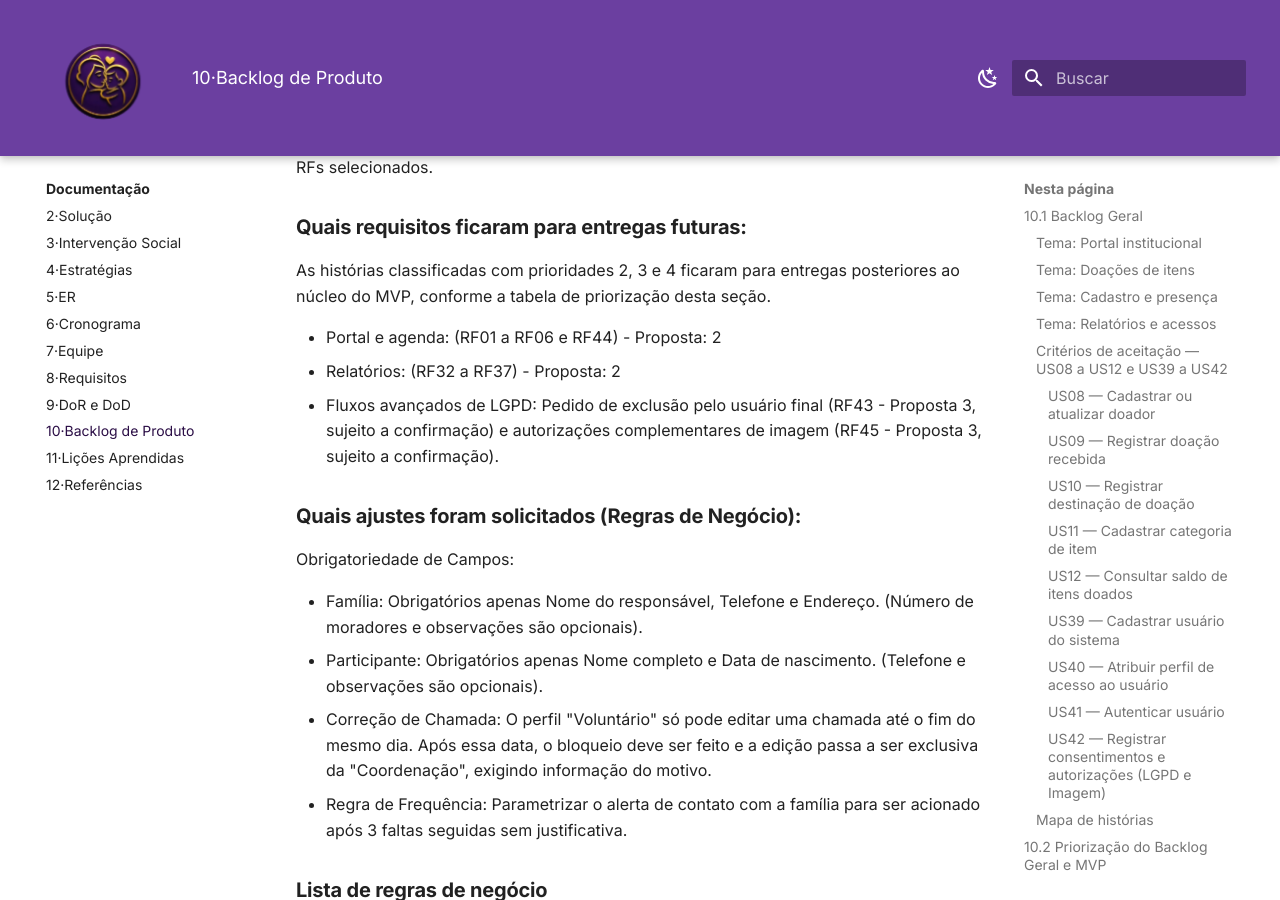
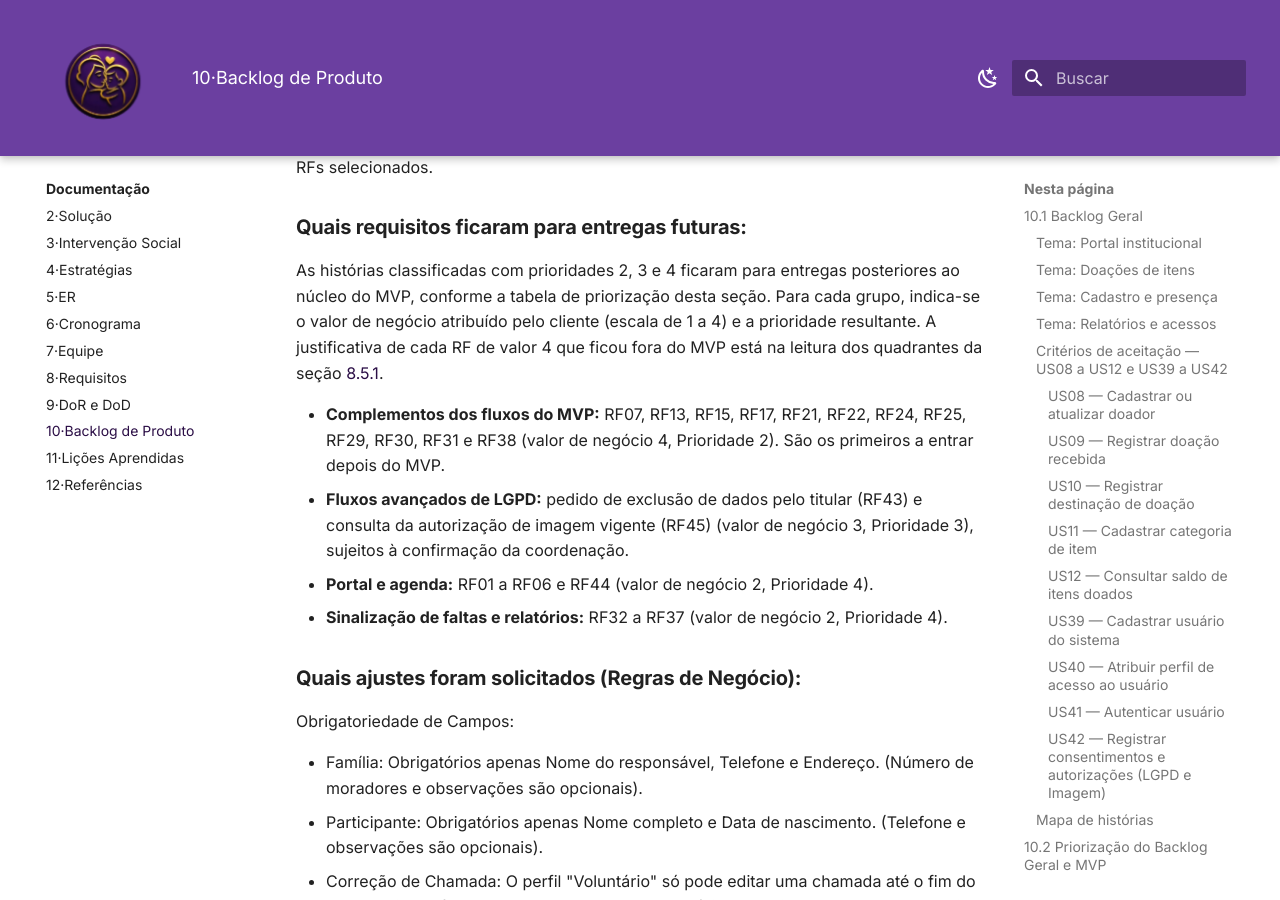
Before and after one commit to mdsreq-fga-unb/REQ-2026.2-T01-MaesGuerreiras, an MkDocs documentation site: the page built from docs/10-backlog/index.md, in a window 1280 px wide and 900 px high, scrolled down 18864 px. Built offline with MkDocs 1.6.1 and Material for MkDocs 9.7.7, drawn with Linux system fonts in a browser that asks for light colours.

```diff
--- a/docs/10-backlog/index.md
+++ b/docs/10-backlog/index.md
@@ -375,11 +375,19 @@ A classificação completa dos RNF01 a RNF19 está na seção [8.7 — RNFs apli
 Dos 19 RNFs analisados, 17 são obrigatórios para o MVP e dois estão associados a RFs selecionados.
 
 ### Quais requisitos ficaram para entregas futuras:
-As histórias classificadas com prioridades 2, 3 e 4 ficaram para entregas posteriores ao núcleo do MVP, conforme a tabela de priorização desta seção.
+As histórias classificadas com prioridades 2, 3 e 4 ficaram para entregas posteriores ao núcleo do
+MVP, conforme a tabela de priorização desta seção. Para cada grupo, indica-se o valor de negócio
+atribuído pelo cliente (escala de 1 a 4) e a prioridade resultante. A justificativa de cada RF de
+valor 4 que ficou fora do MVP está na leitura dos quadrantes da seção
+[8.5.1](../08-requisitos/index.md#851-leitura-dos-quadrantes).
 
-- Portal e agenda: (RF01 a RF06 e RF44) - Proposta: 2
-- Relatórios: (RF32 a RF37) - Proposta: 2
-- Fluxos avançados de LGPD: Pedido de exclusão pelo usuário final (RF43 - Proposta 3, sujeito a confirmação) e autorizações complementares de imagem (RF45 - Proposta 3, sujeito a confirmação).
+- **Complementos dos fluxos do MVP:** RF07, RF13, RF15, RF17, RF21, RF22, RF24, RF25, RF29, RF30,
+  RF31 e RF38 (valor de negócio 4, Prioridade 2). São os primeiros a entrar depois do MVP.
+- **Fluxos avançados de LGPD:** pedido de exclusão de dados pelo titular (RF43) e consulta da
+  autorização de imagem vigente (RF45) (valor de negócio 3, Prioridade 3), sujeitos à confirmação
+  da coordenação.
+- **Portal e agenda:** RF01 a RF06 e RF44 (valor de negócio 2, Prioridade 4).
+- **Sinalização de faltas e relatórios:** RF32 a RF37 (valor de negócio 2, Prioridade 4).
 
 ### Quais ajustes foram solicitados (Regras de Negócio):
 Obrigatoriedade de Campos:
```
